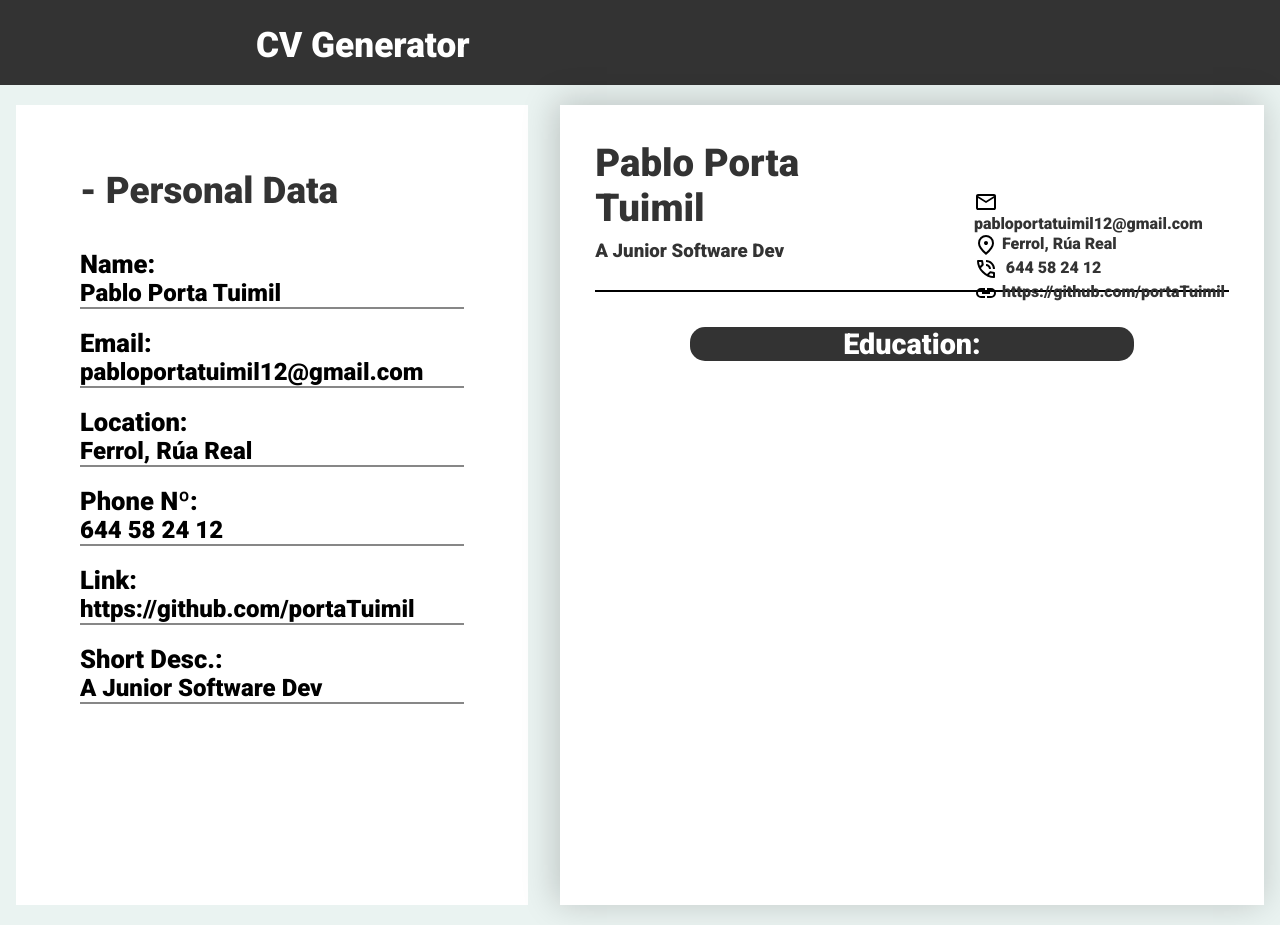
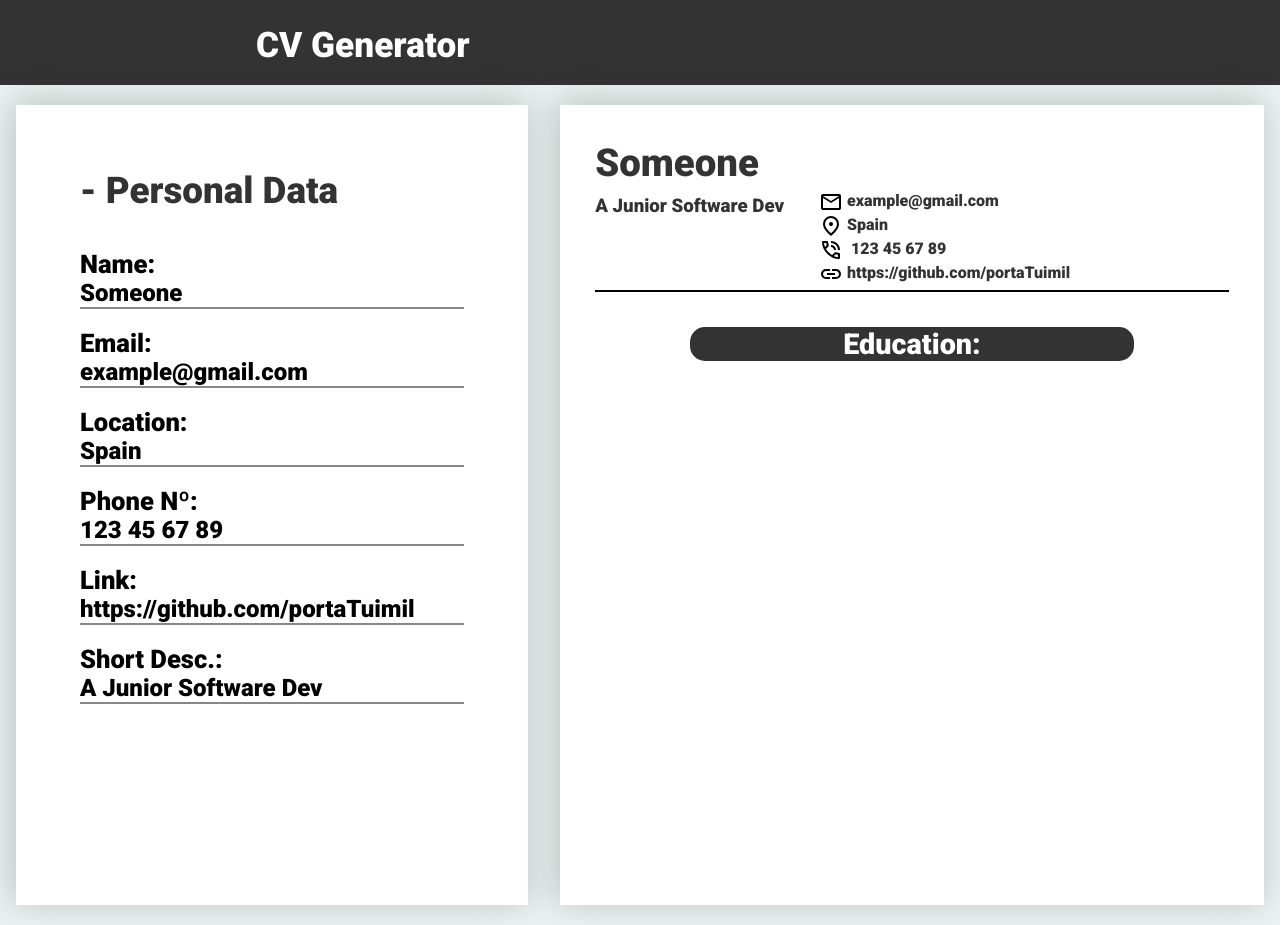
Before and after one commit to portaTuimil/CV_Generator, a React (Vite) app: page / in a window 1280 px wide. Built offline with nearby package versions, Linux system fonts and the light colour scheme.

Commit message:
Data changed

```diff
--- a/src/App.jsx
+++ b/src/App.jsx
@@ -20,10 +20,10 @@ function Navbar(){
 let x = {}
 function Container(){
   const [user, setUser] = useState({
-    userName: 'Pablo Porta Tuimil',
-    email: 'pabloportatuimil12@gmail.com',
-    location:'Ferrol, Rúa Real',
-    phone:'644 58 24 12',
+    userName: 'Someone',
+    email: 'example@gmail.com',
+    location:'Spain',
+    phone:'123 45 67 89',
     link:'https://github.com/portaTuimil',
     shortDesc:'A Junior Software Dev',
   });
--- a/src/index.css
+++ b/src/index.css
@@ -46,6 +46,9 @@ nav{
     margin: auto;
     padding: 5%;
     box-sizing: border-box;
+    -webkit-box-shadow: -3px -3px 33px 1px rgba(0,0,0,0.2);
+    -moz-box-shadow: -3px -3px 33px 1px rgba(0,0,0,0.2);
+    box-shadow: -3px -3px 33px 1px rgba(0,0,0,0.2);
 }
 
 .right-container{
```
